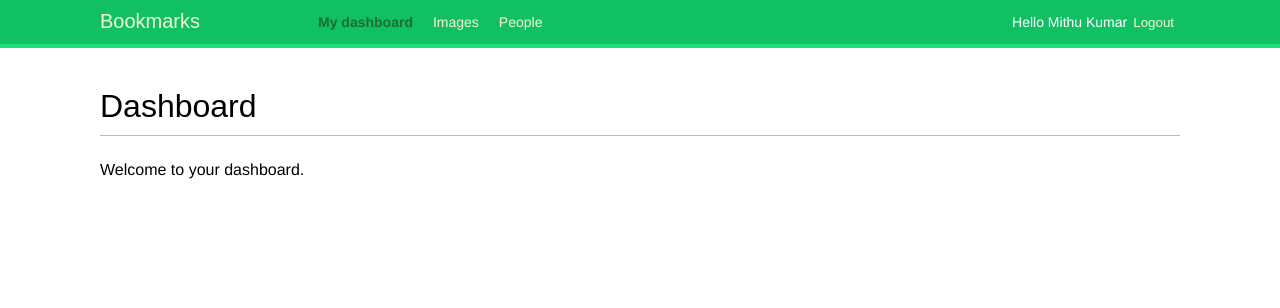
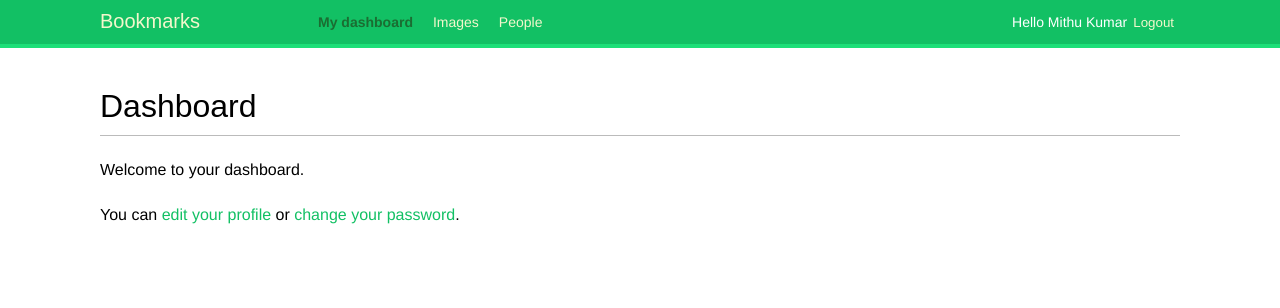
Before and after one commit to mtdk-mitthu/socialm, a Django app: page /account/ in a window 1280 px wide. Shown: the top 308 px of the page. Run offline with Django 5.2, Linux system fonts and the light colour scheme; a user stored in the database is signed in; some web fonts are replaced.

Commit message:
users edit their profiles on the website

```diff
--- a/bookmarks/account/templates/account/dashboard.html
+++ b/bookmarks/account/templates/account/dashboard.html
@@ -1,6 +1,12 @@
 {% extends "base.html" %}
+
 {% block title %}Dashboard{% endblock %}
+
 {% block content %}
-<h1>Dashboard</h1>
-<p>Welcome to your dashboard.</p>
+  <h1>Dashboard</h1>
+  <p>Welcome to your dashboard.</p>
+  <p>
+    You can <a href="{% url "edit" %}">edit your profile</a> or
+    <a href="{% url "password_change" %}">change your password</a>.
+  </p>
 {% endblock %}
--- a/bookmarks/account/urls.py
+++ b/bookmarks/account/urls.py
@@ -16,4 +16,5 @@ urlpatterns = [
 
     path('', views.dashboard, name='dashboard'),
     path('register/', views.register, name='register'),
+    path('edit/', views.edit, name='edit'),
 ]
--- a/bookmarks/account/views.py
+++ b/bookmarks/account/views.py
@@ -1,17 +1,27 @@
+from django.contrib.auth import authenticate, login
+from django.contrib.auth.decorators import login_required
 from django.http import HttpResponse
 from django.shortcuts import render
-from django.contrib.auth import authenticate, login
-from .forms import LoginForm, UserRegistrationForm
-from django.contrib.auth.decorators import login_required
+
+from .forms import (
+    LoginForm,
+    ProfileEditForm,
+    UserEditForm,
+    UserRegistrationForm,
+)
+from .models import Profile
+
 
 def user_login(request):
     if request.method == 'POST':
         form = LoginForm(request.POST)
         if form.is_valid():
             cd = form.cleaned_data
-            user = authenticate(request,
-                                username=cd['username'],
-                                password=cd['password'])
+            user = authenticate(
+                request,
+                username=cd['username'],
+                password=cd['password'],
+            )
             if user is not None:
                 if user.is_active:
                     login(request, user)
@@ -28,30 +38,61 @@ def user_login(request):
 @login_required
 def dashboard(request):
     return render(
-request,
-'account/dashboard.html',
-{'section': 'dashboard'}
-)
-
+        request,
+        'account/dashboard.html',
+        {'section': 'dashboard'}
+    )
 
 
 def register(request):
     if request.method == 'POST':
         user_form = UserRegistrationForm(request.POST)
         if user_form.is_valid():
+            # Create a new user object but avoid saving it yet
             new_user = user_form.save(commit=False)
+            # Set the chosen password
             new_user.set_password(user_form.cleaned_data['password'])
+            # Save the User object
             new_user.save()
+            # Create the user profile
+            Profile.objects.create(user=new_user)
             return render(
                 request,
                 'account/register_done.html',
-                {'new_user': new_user}
+                {'new_user': new_user},
             )
     else:
         user_form = UserRegistrationForm()
-
     return render(
         request,
         'account/register.html',
         {'user_form': user_form}
     )
+
+
+@login_required
+def edit(request):
+    if request.method == 'POST':
+        user_form = UserEditForm(
+            instance=request.user,
+            data=request.POST
+        )
+        profile_form = ProfileEditForm(
+            instance=request.user.profile,
+            data=request.POST,
+            files=request.FILES,
+        )
+        if user_form.is_valid() and profile_form.is_valid():
+            user_form.save()
+            profile_form.save()
+    else:
+        user_form = UserEditForm(instance=request.user)
+        profile_form = ProfileEditForm(instance=request.user.profile)
+    return render(
+        request,
+        'account/edit.html',
+        {
+            'user_form': user_form,
+            'profile_form': profile_form
+        },
+    )
```
Also changed, not shown: bookmarks/account/forms.py (+16 -4 lines), bookmarks/account/templates/account/edit.html (added, +12 -0 lines), docs/fresh_setup_guide.md (+6 -5 lines), bookmarks/db.sqlite3, bookmarks/media/users/2025/12/10/earthquick.jpeg (added).
